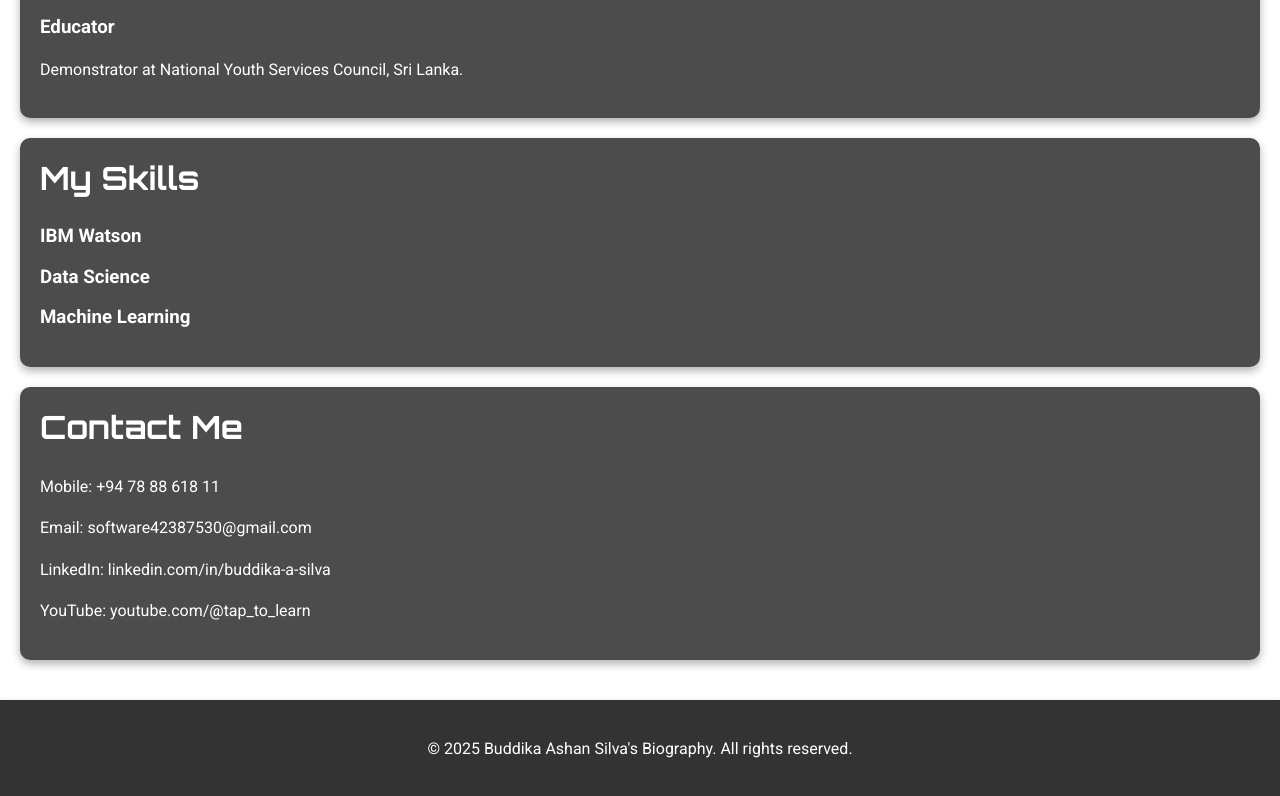
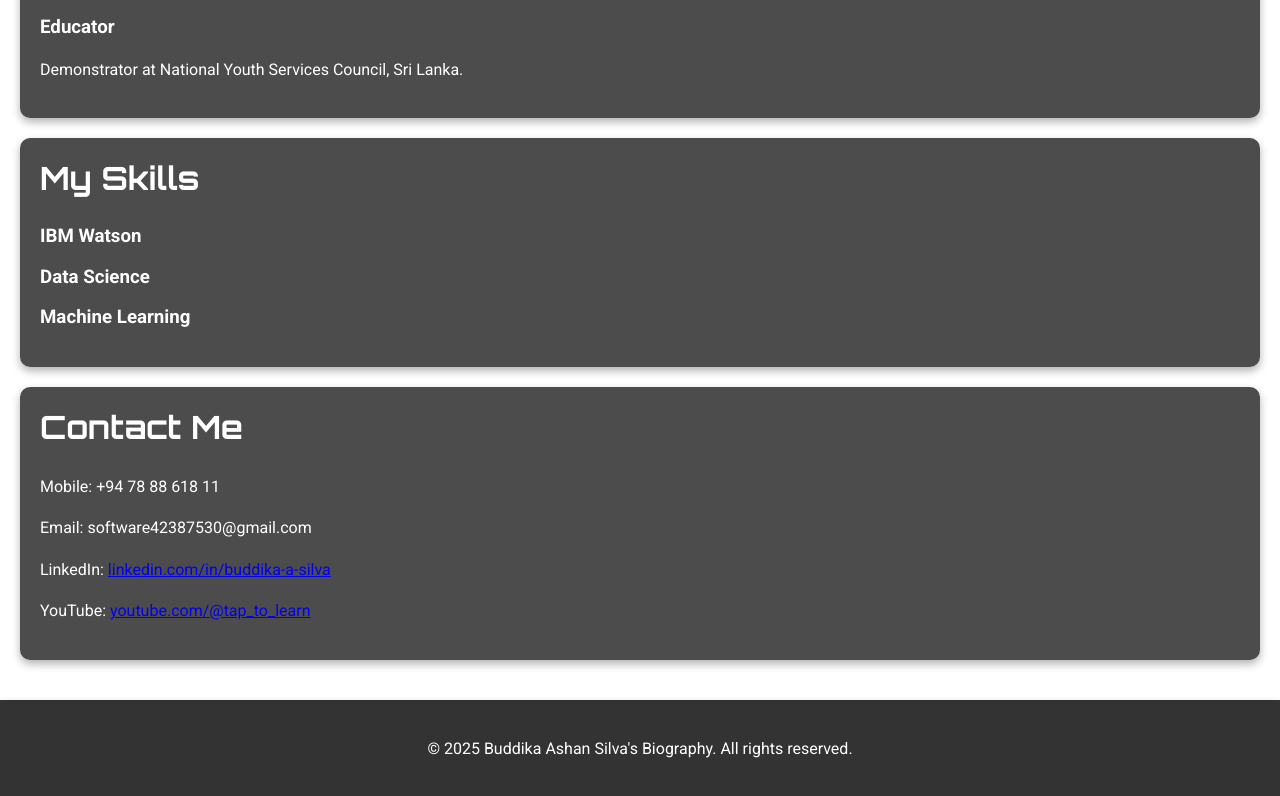
Before and after one commit to Buddika-A-Silva/Bio, a website: page index.html in a window 1280 px wide. Shown: the part 1251-2047 px from the top of the page. Drawn offline with nearby package versions, Linux system fonts and the light colour scheme.

Commit message:
Update index.html

```diff
--- a/index.html
+++ b/index.html
@@ -97,8 +97,8 @@
             <div class="contact-info">
                 <p>Mobile: +94 78 88 618 11</p>
                 <p>Email: software42387530@gmail.com</p>
-                <p>LinkedIn: linkedin.com/in/buddika-a-silva</p>
-                <p>YouTube: youtube.com/@tap_to_learn</p>
+                <p>LinkedIn: <a href="https://www.linkedin.com/in/buddika-a-silva/" class="custom-link" target="_blank">linkedin.com/in/buddika-a-silva</a></p>
+                <p>YouTube: <a href="https://www.youtube.com/@tap_to_learn" class="custom-link" target="_blank">youtube.com/@tap_to_learn</a></p>
             </div>
         </section>
     </main>
```
